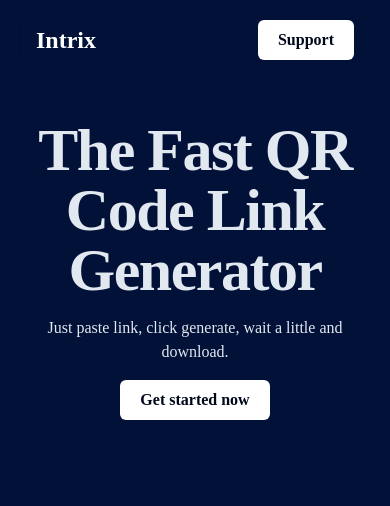
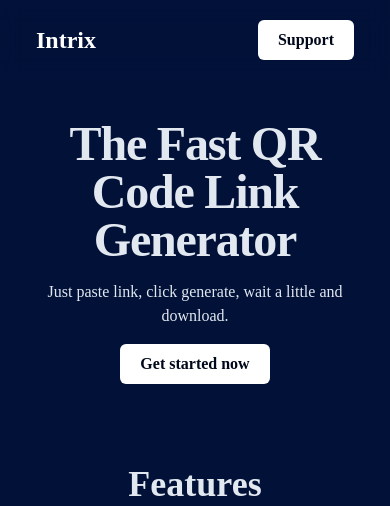
Before and after one commit to fisayo-dev/QRCode-Generator, a React (Vite) app: page / in a window 390 px wide. Shown: the top 506 px of the page. Built offline with nearby package versions, Linux system fonts and the light colour scheme.

Commit message:
Made the hero title repsonsive

```diff
--- a/src/components/Hero.jsx
+++ b/src/components/Hero.jsx
@@ -3,9 +3,9 @@ import Button from "../components/Button";
 const Hero = () => {
   return (
     <div className="container mx-auto px-4 ">
-      <div className="grid text-slate-200 justify-items-center">
+      <div className=" text-slate-200 justify-items-center">
         <div className="grid gap-4 py-10 text-center">
-          <h2 className="capitalize text-6xl font-bold tracking-tight">
+          <h2 className="capitalize text-5xl md:text-6xl font-bold tracking-tight">
             The fast QR Code link generator
           </h2>
           <p>Just paste link, click generate, wait a little and download.</p>
```
